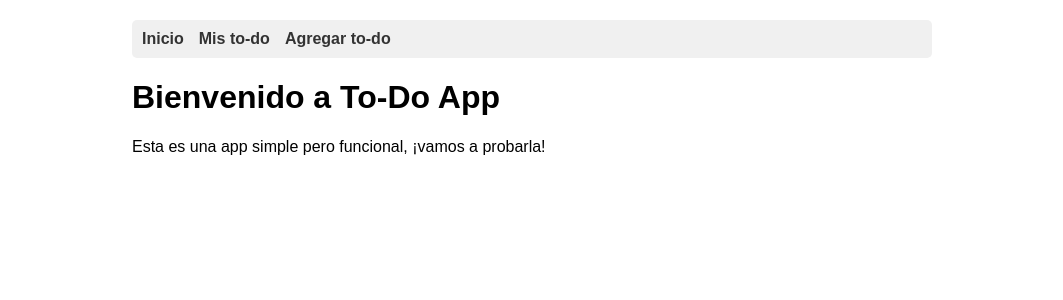
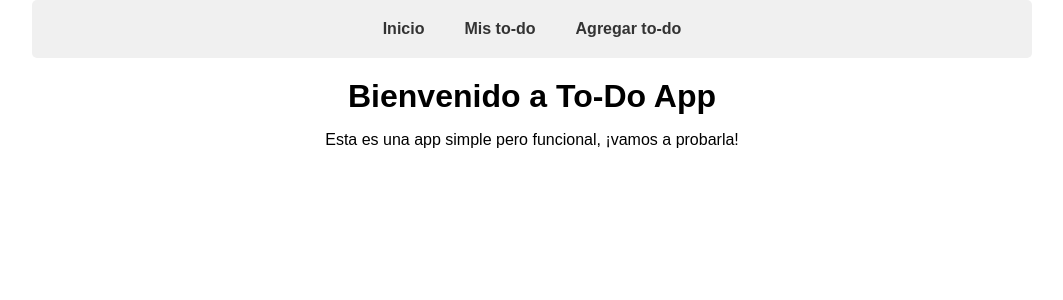
Before and after one commit to asebasg/todo-basic, a React (Create React App) app: page / in a window 1280 px wide. Shown: the top 300 px of the page, without its empty margins (108-1171 px from the left). Built offline with nearby package versions, Linux system fonts and the light colour scheme.

Commit message:
Se mejoro el diseño y el estilo con navegación y contenido centrados

```diff
--- a/src/App.css
+++ b/src/App.css
@@ -1,20 +1,24 @@
 .App {
-  max-width: 800px;
+  max-width: 1000px;
   margin: 0 auto;
-  padding: 20px;
+  padding: auto;
   font-family: Arial, sans-serif;
 }
 
 /* Navegación */
 nav {
   background: #f0f0f0;
-  padding: 10px;
+  padding: 20px;
   margin-bottom: 20px;
   border-radius: 5px;
+  display: flex;
+  justify-content: center;
 }
 
 nav a {
-  margin-right: 15px;
+  /* margin-right: 20px; */
+  padding-left: 20px;
+  padding-right: 20px;
   text-decoration: none;
   color: #333;
   font-weight: bold;
@@ -22,6 +26,19 @@ nav a {
 
 nav a:hover {
   color: #007bff;
+  transition: all 0.3s ease;
+}
+
+.content {
+  display: flex;
+  justify-content: center;
+  align-items: center;
+  flex-direction: column;
+}
+
+.content h1 {
+  margin: auto;
+  /* padding: 8px; */
 }
 
 /* Formularios */
--- a/src/components/Home.js
+++ b/src/components/Home.js
@@ -2,7 +2,7 @@ import React from "react";
 
 function Home() {
   return (
-    <div>
+    <div className="content">
       <h1>Bienvenido a To-Do App</h1>
       <p>Esta es una app simple pero funcional, ¡vamos a probarla!</p>
     </div>
```
